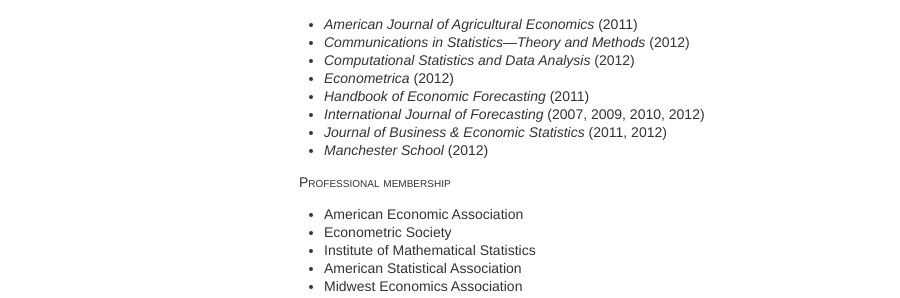
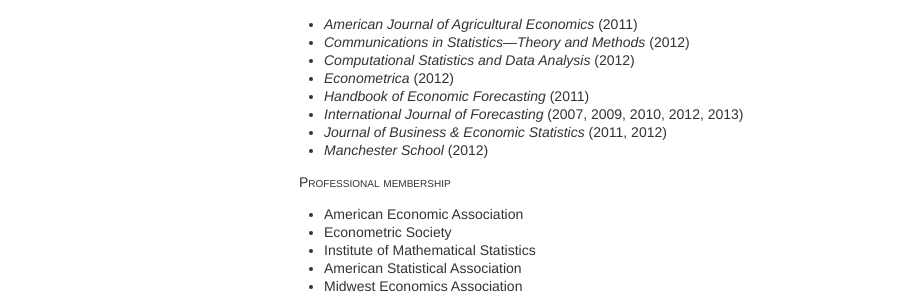
Before and after one commit to mmkuang/grayclhn.github.io, a Jekyll site: the page built from cv.md, in a window 1280 px wide and 900 px high, scrolled down 1850 px. Shown: the part 409-707 px from the top of the window, without its empty margins (356-1256 px from the left). Built offline with Jekyll 4.4.1, drawn with Linux system fonts in a browser that asks for light colours.

Commit message:
Add last IJF referee assginment to CV

```diff
--- a/cv.md
+++ b/cv.md
@@ -125,7 +125,7 @@
 * *Computational Statistics and Data Analysis* (2012)
 * *Econometrica* (2012)
 * *Handbook of Economic Forecasting* (2011)
-* *International Journal of Forecasting* (2007, 2009, 2010, 2012)
+* *International Journal of Forecasting* (2007, 2009, 2010, 2012, 2013)
 * *Journal of Business & Economic Statistics* (2011, 2012)
 * *Manchester School* (2012)
 
```
